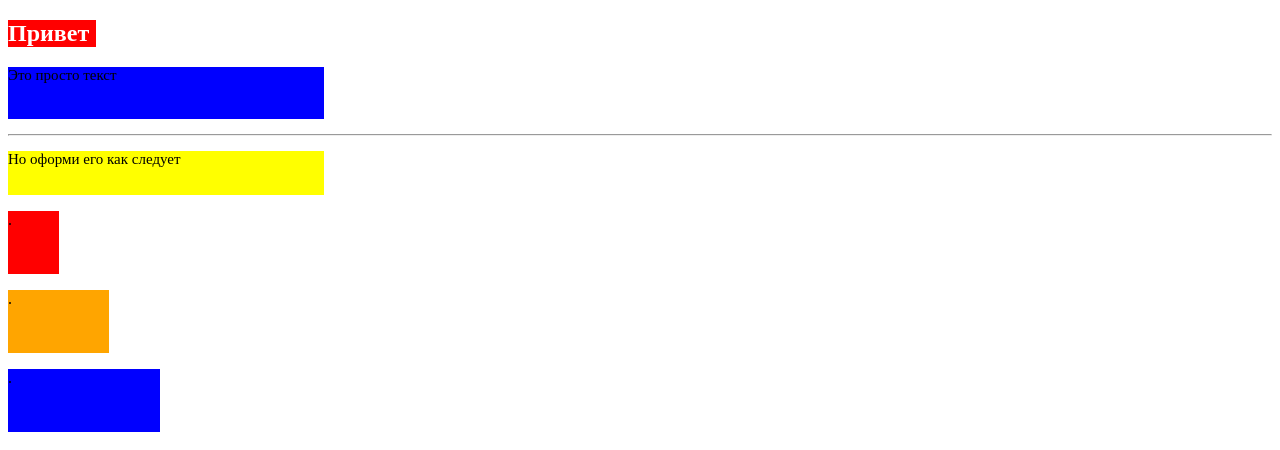
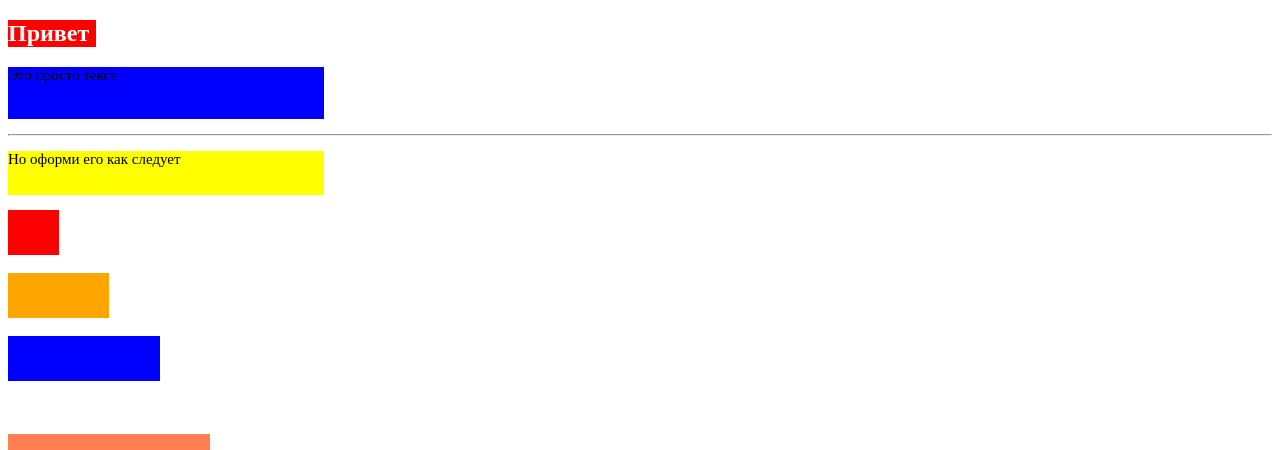
Before and after one commit to DariaMakarova15/homework2, a plain HTML site: page Index.html in a window 1280 px wide. Shown: the top 450 px of the page. Drawn offline with Linux system fonts and the light colour scheme.

Commit message:
Update Index.html

```diff
--- a/Index.html
+++ b/Index.html
@@ -18,12 +18,12 @@
 
 <p class="error"> Но оформи его как следует</p>
 
-<p class="one">.</p>
-
-<p class="two">.</p>
-
-<p class="three">.</p>
-
+<div class="one"></div>
+<br>
+<div class="two"></div>
+<br>
+<div class="three"></div>
+<br>
 <p class="four">Joy of T<sub>E</sub>X</p>
 <div class="five">
 <h1 style="color:brown"> Заголовок первого уровня </h1>
```
